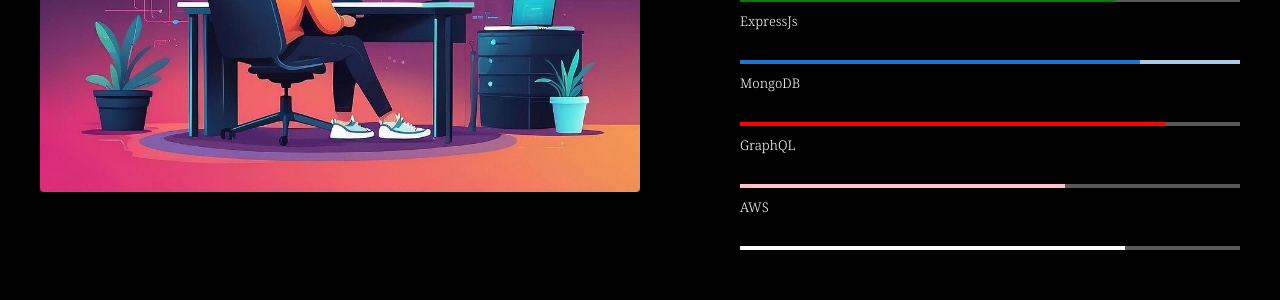
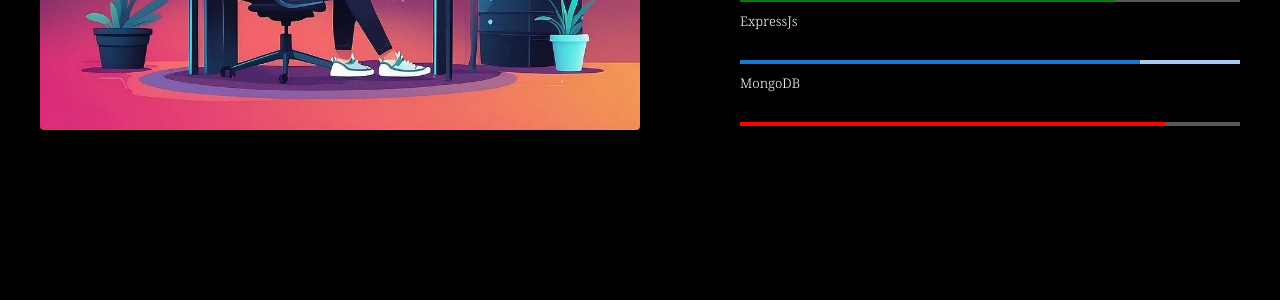
Before and after one commit to Parameshwaran-P/My_new_portfolio, a React (Create React App) app: page / in a window 1280 px wide. Shown: the part 1360-1660 px from the top of the page. Built offline with nearby package versions, Linux system fonts and the light colour scheme.

Commit message:
add some changes

```diff
--- a/src/components/Skills/Skills.jsx
+++ b/src/components/Skills/Skills.jsx
@@ -87,32 +87,8 @@
               }}/>
               </div>
              </div>
-             <div className='skill__skillset'>
-              <h5>GraphQL</h5>
-              <div className='skill__slider skill_slider7'>
-              <LinearProgress variant='determinate' value={65}
-              sx={{
-                '& .MuiLinearProgress-bar':
-                 {
-                  backgroundColor: 'pink',
-                 },
-                 backgroundColor: 'rgb(88, 88, 88)',
-              }}/>
-              </div>
-             </div>
-             <div className='skill__skillset'>
-              <h5>AWS</h5>
-              <div className='skill__slider skill_slider8'>
-              <LinearProgress variant='determinate' value={77}
-              sx={{
-                '& .MuiLinearProgress-bar':
-                 {
-                  backgroundColor: 'white',
-                 },
-                 backgroundColor: 'rgb(88, 88, 88)',
-              }}/>
-              </div>
-             </div>
+
+
             </div>
         </Element>
     </div>
```
Also changed, not shown: src/components/What I Do/What_I_do.jsx (deleted, +0 -12 lines), src/components/What I Do/What_I_Do.css (deleted).
